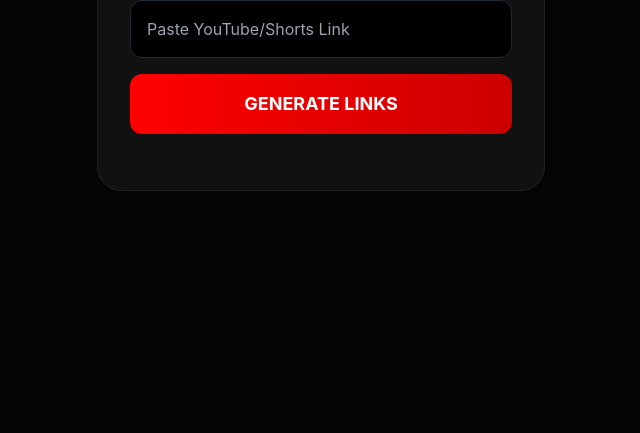
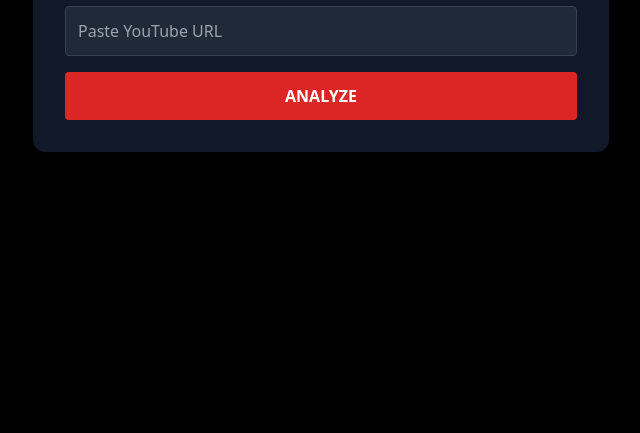
Before and after one commit to Shivam-kumar-coder/ytdownloader-pro, a plain HTML site: page frontend/index.html in a window 1280 px wide. Shown: the part 367-800 px from the top of the page, without its empty margins (319-959 px from the left). Drawn offline with nearby package versions, Linux system fonts and the light colour scheme.

Commit message:
Update index.html

```diff
--- a/frontend/index.html
+++ b/frontend/index.html
@@ -2,59 +2,65 @@
 <html lang="en">
 <head>
   <meta charset="UTF-8">
+  <title>YTDownloader Pro</title>
   <meta name="viewport" content="width=device-width, initial-scale=1.0">
-    <title>StreamSaver Pro | No-Limit Downloader</title>
   <script src="https://cdn.tailwindcss.com"></script>
-    <link rel="stylesheet" href="https://cdnjs.cloudflare.com/ajax/libs/font-awesome/6.4.0/css/all.min.css">
-    <style>
-        body { background: #050505; color: white; font-family: 'Inter', sans-serif; }
-        .card { background: #111; border: 1px solid #222; border-radius: 24px; }
-        .download-btn { background: linear-gradient(90deg, #ff0000, #cc0000); }
-    </style>
 </head>
-<body class="min-h-screen flex items-center justify-center p-4">
 
-    <div class="max-w-md w-full card p-8 text-center shadow-2xl">
-        <h1 class="text-3xl font-black mb-2 tracking-tighter text-red-600">STREAMSAVER PRO</h1>
-        <p class="text-gray-500 text-xs mb-8 uppercase font-bold tracking-widest">Stable Engine v2.0</p>
+<body class="bg-black text-white min-h-screen flex items-center justify-center">
 
-        <input id="videoLink" type="text" placeholder="Paste YouTube/Shorts Link"
-               class="w-full bg-black border border-gray-800 p-4 rounded-xl mb-4 outline-none focus:border-red-600 transition">
+  <div class="bg-gray-900 p-8 rounded-xl w-full max-w-xl">
+    <h1 class="text-3xl font-bold text-center mb-6">
+      YTDownloader <span class="text-red-500">Pro</span>
+    </h1>
 
-        <button onclick="getLinks()" id="mainBtn" class="w-full download-btn p-4 rounded-xl font-bold text-lg mb-6 active:scale-95 transition">
-            GENERATE LINKS
+    <input
+      id="videoUrl"
+      type="text"
+      placeholder="Paste YouTube URL"
+      class="w-full p-3 rounded bg-gray-800 border border-gray-700 mb-4"
+    />
+
+    <button
+      onclick="analyze()"
+      class="w-full bg-red-600 hover:bg-red-700 p-3 rounded font-bold"
+    >
+      ANALYZE
     </button>
 
-        <div id="results" class="hidden space-y-3">
-            <div id="loading" class="text-red-500 font-bold animate-pulse mb-4 italic text-sm">Fetching HD Streams...</div>
-            <iframe id="dl_iframe" style="width:100%;height:60px;border:none;overflow:hidden;" scrolling="no"></iframe>
-            <p class="text-[10px] text-gray-600 mt-4 italic">Note: If popup opens, close it and stay on this page.</p>
+    <div id="actions" class="hidden mt-6 space-y-3">
+      <button onclick="download('mp4')" class="w-full bg-green-600 p-3 rounded">
+        Download MP4
+      </button>
+      <button onclick="download('mp3')" class="w-full bg-blue-600 p-3 rounded">
+        Download MP3
+      </button>
     </div>
   </div>
 
 <script>
-        function getLinks() {
-            const link = document.getElementById('videoLink').value.trim();
-            if (!link.includes('youtube.com') && !link.includes('youtu.be')) {
-                alert("Please paste a valid YouTube link!");
+const RENDER_BACKEND_URL = "https://YOUR-RENDER-APP.onrender.com";
+let videoId = "";
+
+function analyze() {
+  const url = document.getElementById("videoUrl").value.trim();
+  const match = url.match(/(?:v=|youtu\.be\/)([a-zA-Z0-9_-]{11})/);
+
+  if (!match) {
+    alert("Invalid YouTube URL");
     return;
   }
 
-            // Extract Video ID
-            const vidMatch = link.match(/(?:v=|youtu\.be\/|shorts\/)([a-zA-Z0-9_-]{11})/);
-            if (!vidMatch) return alert("Link Error!");
-            const vidId = vidMatch[1];
+  videoId = match[1];
+  document.getElementById("actions").classList.remove("hidden");
+}
 
-            // Show results UI
-            document.getElementById('results').classList.remove('hidden');
-            document.getElementById('mainBtn').innerHTML = "Ready! <i class='fas fa-check'></i>";
-            document.getElementById('mainBtn').classList.add('opacity-50', 'pointer-events-none');
-
-            // Use Stable Third-Party Engine Iframe (This is what big sites use)
-            // It bypasses YouTube's bot detection because it uses a massive proxy network
-            const dlFrame = document.getElementById('dl_iframe');
-            dlFrame.src = `https://loader.to/api/button/?url=${encodeURIComponent(link)}&f=720&color=ff0000`;
+function download(type) {
+  const link = document.createElement("a");
+  link.href = `${RENDER_BACKEND_URL}/download?videoId=${videoId}&type=${type}`;
+  link.click();
 }
 </script>
+
 </body>
 </html>
```
Lines whose indentation alone changed are shown as unchanged.
